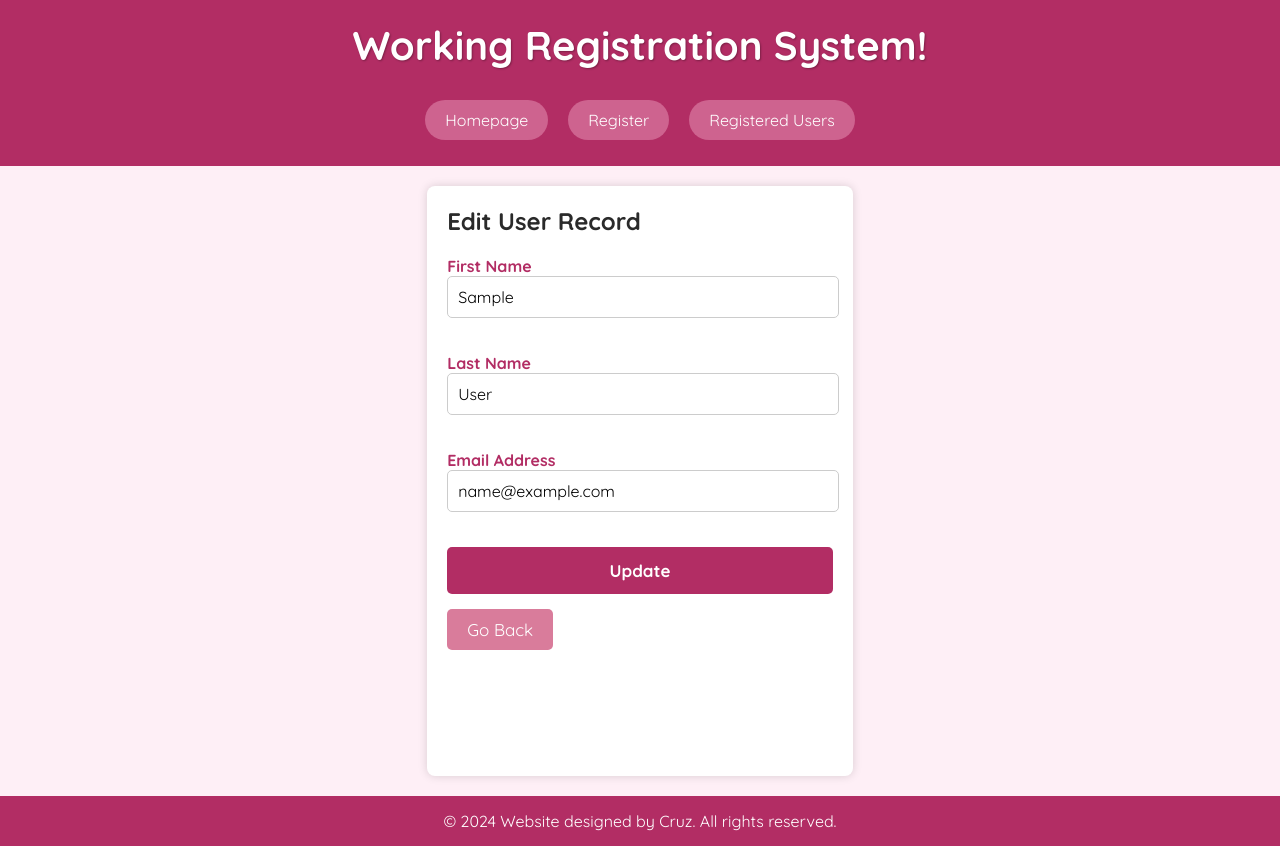
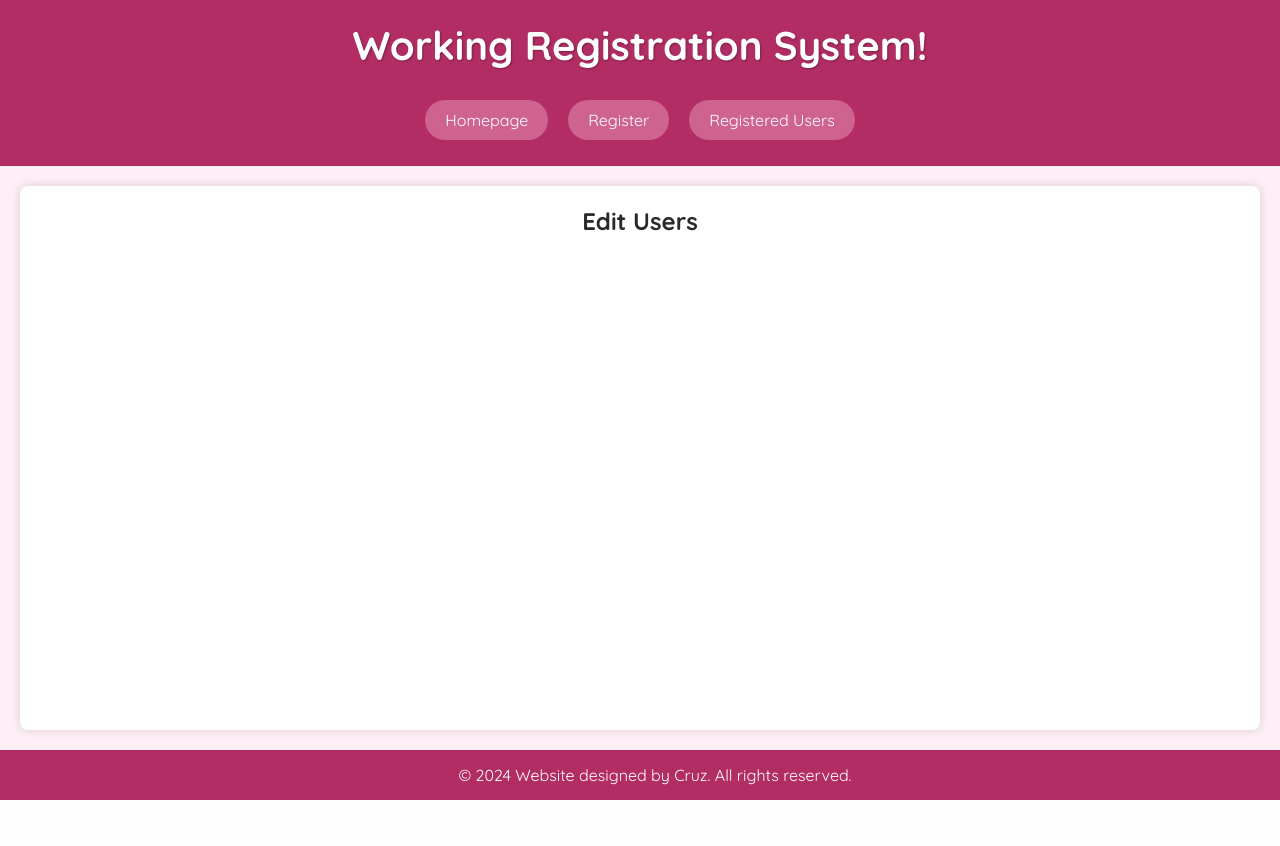
Before and after one commit to ddalki1205/cruz, a PHP site: page /src/edit_user.php?id=1 in a window 1280 px wide. After the commit the page ends 800 px from the top, so only its background shows below. Run offline with PHP 8.4, Linux system fonts and the light colour scheme; tables that the repository leaves empty or names only in its code hold one stand-in row (values such as "Sample post").

Commit message:
School updates, will change asap

```diff
--- a/registration_system/src/edit_user.php
+++ b/registration_system/src/edit_user.php
@@ -11,89 +11,15 @@
 </head>
 
 <body class="body">
+<div class="wrapper">
+
     <?php include '../includes/header.php'; ?>
 
-<div class="wrapper-edit">
-    <main class="main-content-edit">
-        <h2> Edit User Record  </h2></center>
-        <?php
-			if ((isset($_GET['id'])) && (is_numeric($_GET['id']))) {
-				$id = $_GET['id'];
-			}
-			elseif ((isset($_POST['id'])) && (is_numeric($_POST['id']))) {
-				$id = $_POST['id'];
-			}
-			else {
-				echo '<p class="error">This page has been accessed by mistake</p>';
-				exit();
-			}
-			require('mysqli_connect.php');
+    <main class="main-content">
+    <center>
+    <h2> Edit Users </h2><br>
 
-			if($_SERVER['REQUEST_METHOD'] == 'POST') {
-				$errors = array();
-				if (empty($_POST['fname'])) { #check if the fname box is empty
-					$errors[] = 'Please input your first name.';
-				} else {
-					$fn = trim($_POST['fname']);
-				}
-
-				if (empty($_POST['lname'])) { #check if the lname box is empty
-					$errors[] = 'Please input your last name.';
-				} else {
-					$ln = trim($_POST['lname']);
-				}
-
-				if (empty($_POST['email'])) { #check if the email box is empty
-					$errors[] = 'Please input your email.';
-				}else {
-					$e = trim($_POST['email']);
-				}
-
-				if(empty($errors)){ #if there are no errors
-					$q ="UPDATE users
-						 SET fname='$fn', lname='$ln', email='$e'
-						 WHERE id = '$id'
-						 LIMIT 1";
-					$result = @mysqli_query($dbconnect, $q);
-					if (mysqli_affected_rows($dbconnect) == 1){
-						echo '<p id="user_edited" class="message message-yehey">The record has been updated.</p>';
-					} else {
-						echo '<h3 class="message message-error">The system detected no changes to User.</h3>';
-					}
-				} else {
-					echo '<p id="user_not_edited">The record was NOT updated.</p>';
-				}
-			}
-			$q = "SELECT fname, lname, email FROM users where id=$id";
-			$result = @mysqli_query($dbconnect, $q);
-			if (mysqli_num_rows($result) == 1) {
-				$row = mysqli_fetch_array($result, MYSQLI_ASSOC);
-				echo '
-				<form class="edit-form" action="edit_user.php" method="post">
-                    <p> <label class="label" for="fname"><br>First Name</label>
-                        <input type="text" class="input-text" name="fname" size="30" maxlength="40"
-                        value="'.$row["fname"].'"></p>
-
-                    <p> <label class="label" for="lname"<br><br>Last Name</label>
-                        <input type="text" class="input-text" name="lname" size="30" maxlength="40"
-                        value="'.$row["lname"].'"></p>
-
-                    <p> <label class="label" for="email"><br>Email Address</label>
-                        <input type="text" class="input-text" name="email" size="30" maxlength="50"
-                        value="'.$row["email"].'"></p><br>
-
-                    <p> <input type="submit" class="update-button" name="update" value="Update"></p>
-                    <p> <a href="register-view-users.php">
-                        <button type="button" class="go-back-button">Go Back</button></a></p>
-                    <p> <input type="hidden" name="id" value="'.$id.'"></p>
-                </form>
-				';
-			} else {
-				echo '<p class="error">This page has been accessed by mistake</p>';
-                exit();
-			}
-		?>
-
+    </center>
     </main>
     <?php include '../includes/footer.php'; ?>
 
```
Also changed, not shown: registration_system/public/css/web_design.css (+38 -0 lines), registration_system/src/delete_user.php (line endings or trailing spaces).
